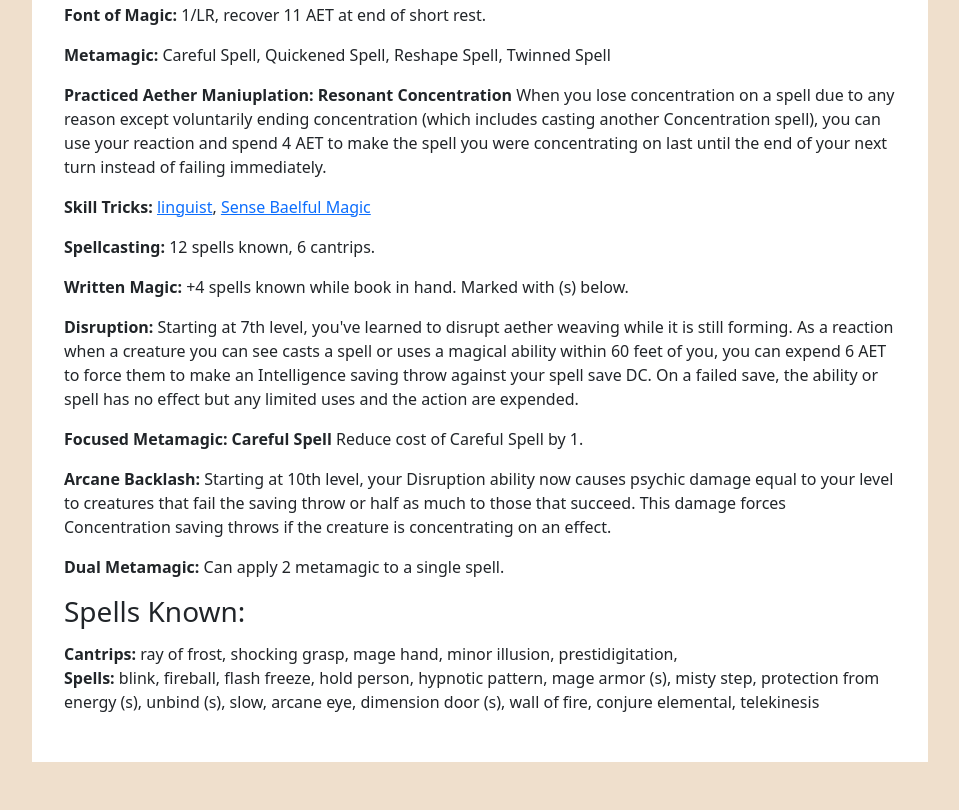
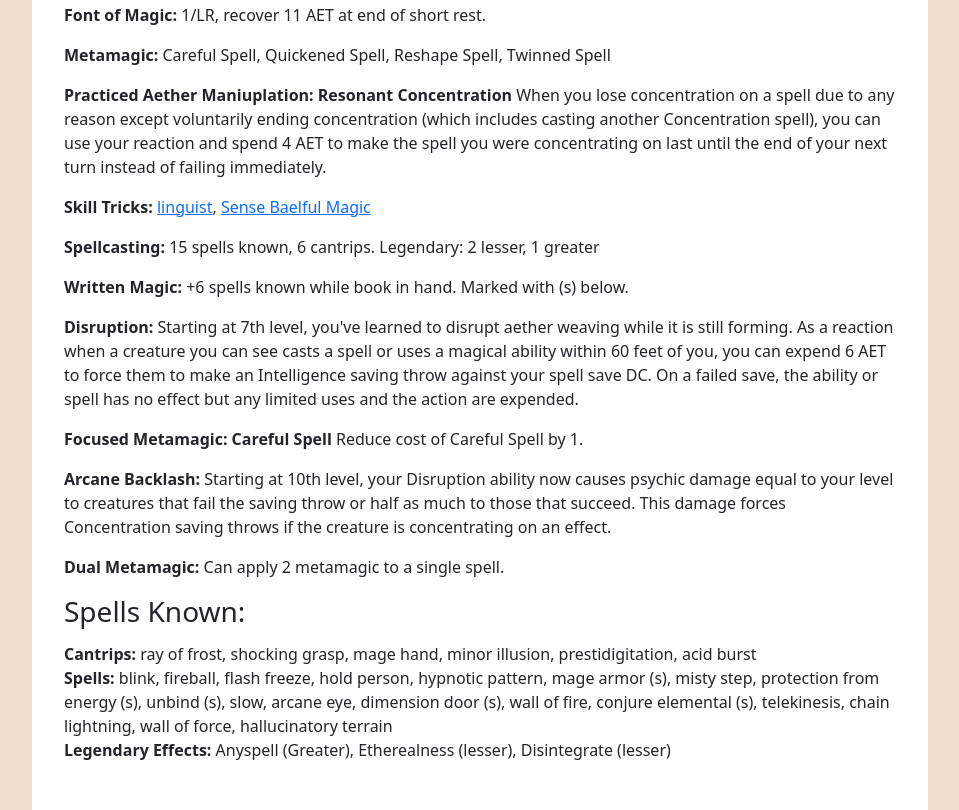
Before and after one commit to bentomhall/nih-system, a plain HTML site: page html/classes/sample-characters/delenor.html in a window 1280 px wide. Shown: the part 6017-6827 px from the top of the page, without its empty margins (160-1119 px from the left). Before the commit the page ends 6779 px from the top, so only its background shows below. Drawn offline with nearby package versions, Linux system fonts and the light colour scheme; files that its build step writes are made by us from their sources.

Commit message:
built delenor

```diff
--- a/html/classes/sample-characters/delenor.html
+++ b/html/classes/sample-characters/delenor.html
@@ -312,8 +312,8 @@
 		<p><b>Metamagic:</b> Careful Spell, Quickened Spell, Reshape Spell, Twinned Spell</p>
 		<p><b>Practiced Aether Maniuplation: Resonant Concentration</b>  When you lose concentration on a spell due to any reason except voluntarily ending concentration (which includes casting another Concentration spell), you can use your reaction and spend 4 AET to make the spell you were concentrating on last until the end of your next turn instead of failing immediately.</p>
 		<p><b>Skill Tricks:</b> <a href="../../skill-tricks.html#linguist">linguist</a>, <a href="../../skill-tricks.html#sense-baelful-magic">Sense Baelful Magic</a></p>
-		<p><b>Spellcasting:</b> 12 spells known, 6 cantrips.</p>
-		<p><b>Written Magic:</b> +4 spells known while book in hand. Marked with (s) below.</p>
+		<p><b>Spellcasting:</b> 15 spells known, 6 cantrips. Legendary: 2 lesser, 1 greater</p>
+		<p><b>Written Magic:</b> +6 spells known while book in hand. Marked with (s) below.</p>
 		<p><b>Disruption:</b> Starting at 7th level, you've learned to disrupt aether weaving while it is still forming. As a reaction when a creature you can see casts a spell or uses a magical ability within 60 feet of you, you can expend 6 AET to force them to make an Intelligence saving throw against your spell save DC. On a failed save, the ability or spell has no effect but any limited uses and the action are expended.</p>
 		<p><b>Focused Metamagic: Careful Spell</b> Reduce cost of Careful Spell by 1.</p>
 		<p><b>Arcane Backlash: </b>Starting at 10th level, your Disruption ability now causes psychic damage equal to your level to creatures that fail the saving throw or half as much to those that succeed. This damage forces Concentration saving throws if the creature is concentrating on an effect.</p>
@@ -321,8 +321,9 @@
 
 		<h3>Spells Known:</h3>
 		<ul class="no-marker">
-			<li><b>Cantrips:</b> ray of frost, shocking grasp, mage hand, minor illusion, prestidigitation,</li>
-			<li><b>Spells:</b> blink, fireball, flash freeze, hold person, hypnotic pattern, mage armor (s), misty step, protection from energy (s), unbind (s), slow, arcane eye, dimension door (s), wall of fire, conjure elemental, telekinesis</li>
+			<li><b>Cantrips:</b> ray of frost, shocking grasp, mage hand, minor illusion, prestidigitation, acid burst</li>
+			<li><b>Spells:</b> blink, fireball, flash freeze, hold person, hypnotic pattern, mage armor (s), misty step, protection from energy (s), unbind (s), slow, arcane eye, dimension door (s), wall of fire, conjure elemental (s), telekinesis, chain lightning, wall of force, hallucinatory terrain</li>
+			<li><b>Legendary Effects: </b> Anyspell (Greater), Etherealness (lesser), Disintegrate (lesser)</li>
 		</ul>
 	</div>
 	<script src="https://cdn.jsdelivr.net/npm/@popperjs/core@2.11.8/dist/umd/popper.min.js" integrity="sha384-I7E8VVD/ismYTF4hNIPjVp/Zjvgyol6VFvRkX/vR+Vc4jQkC+hVqc2pM8ODewa9r" crossorigin="anonymous"></script>
```
